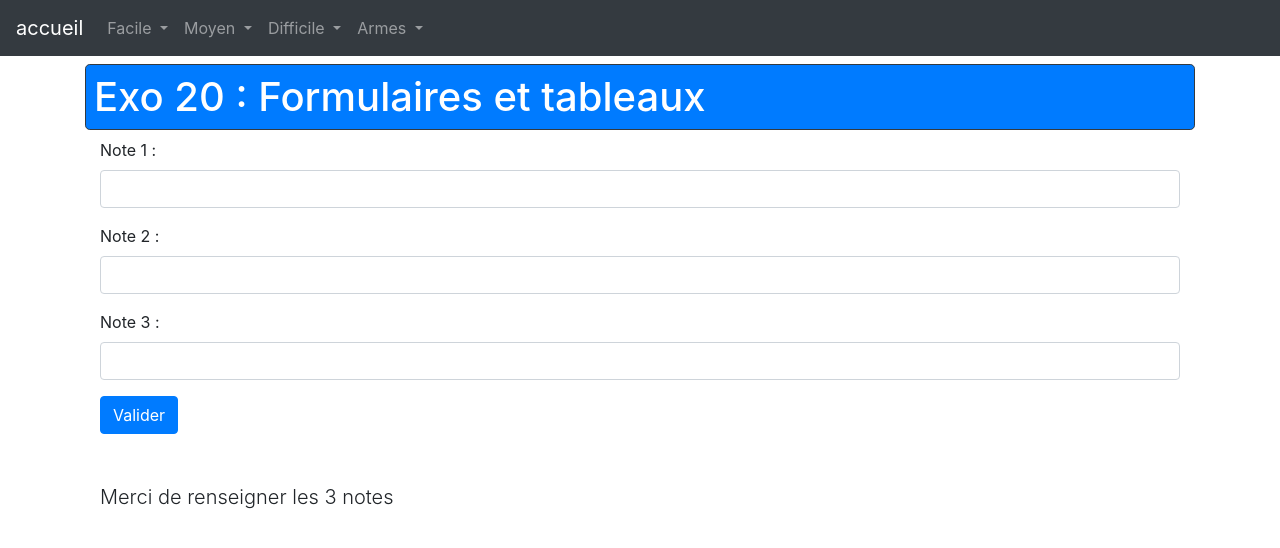
After one commit to Estelle-Rose/php-exercises-1, a PHP site: page /1-facile/exo20/index.php in a window 1280 px wide. The commit adds this page. Shown: the top 548 px of the page. Run offline with PHP 8.4, Linux system fonts and the light colour scheme.

Commit message:
last easy exercices

```diff
--- a/1-facile/exo17/index.php
+++ b/1-facile/exo17/index.php
@@ -34,7 +34,6 @@ function moyenne($notes) {
                     $value = 'Femme';
                 }
                 echo "$index : $value <br/>";
-
             }
            else{
                 moyenne($value);
--- /dev/null
+++ b/1-facile/exo20/index.php
@@ -0,0 +1,52 @@
+<?php ob_start(); //NE PAS MODIFIER
+$titre = "Exo 20 : Formulaires et tableaux"; //Mettre le nom du titre de la page que vous voulez
+?>
+
+<!-- mettre ici le code -->
+<?php
+$notes = [];
+$result = 0;
+$moyenne = 0;
+$alert = '';
+if(isset($_POST['note1']) && !empty($_POST['note1']) && isset($_POST['note2']) && !empty($_POST['note2']) && isset($_POST['note3']) && !empty($_POST['note3'])) {
+$notes[] = (int)$_POST['note1'];
+$notes[] = (int)$_POST['note2'];
+$notes[] = (int)$_POST['note3'];
+foreach ($notes as $note) {
+   $result += $note;
+}
+$moyenne = $result / count($notes);
+} else {
+ $alert = 'Merci de renseigner les 3 notes';
+}
+?>
+
+<div class="container">
+    <form action="#" method="POST">
+        <div class="form-group">
+            <label for="note1">Note 1 : </label>
+            <input type="number" name="note1" id="note1" class="form-control">
+        </div>
+        <div class="form-group">
+            <label for="note2">Note 2 : </label>
+            <input type="number" name="note2" id="note2" class="form-control">
+        </div>
+        <div class="form-group">
+            <label for="note3">Note 3 : </label>
+            <input type="number" name="note3" id="note3" class="form-control">
+        </div>
+        <button type="submit" class="btn btn-primary">Valider</button>
+    </form>
+    <p class="lead mt-5">
+     <?= ($moyenne) ? "La moyenne des 3 notes est de  :  $moyenne " : $alert ?>
+    </p>
+</div>
+
+<?php
+/************************
+ * NE PAS MODIFIER
+ * PERMET d INCLURE LE MENU ET LE TEMPLATE
+ ************************/
+    $content = ob_get_clean();
+    require "../../global/common/template.php";
+?>
```
Also changed, not shown: 1-facile/exo18/index.php (added, +39 -0 lines), 1-facile/exo19/index.php (added, +36 -0 lines).
